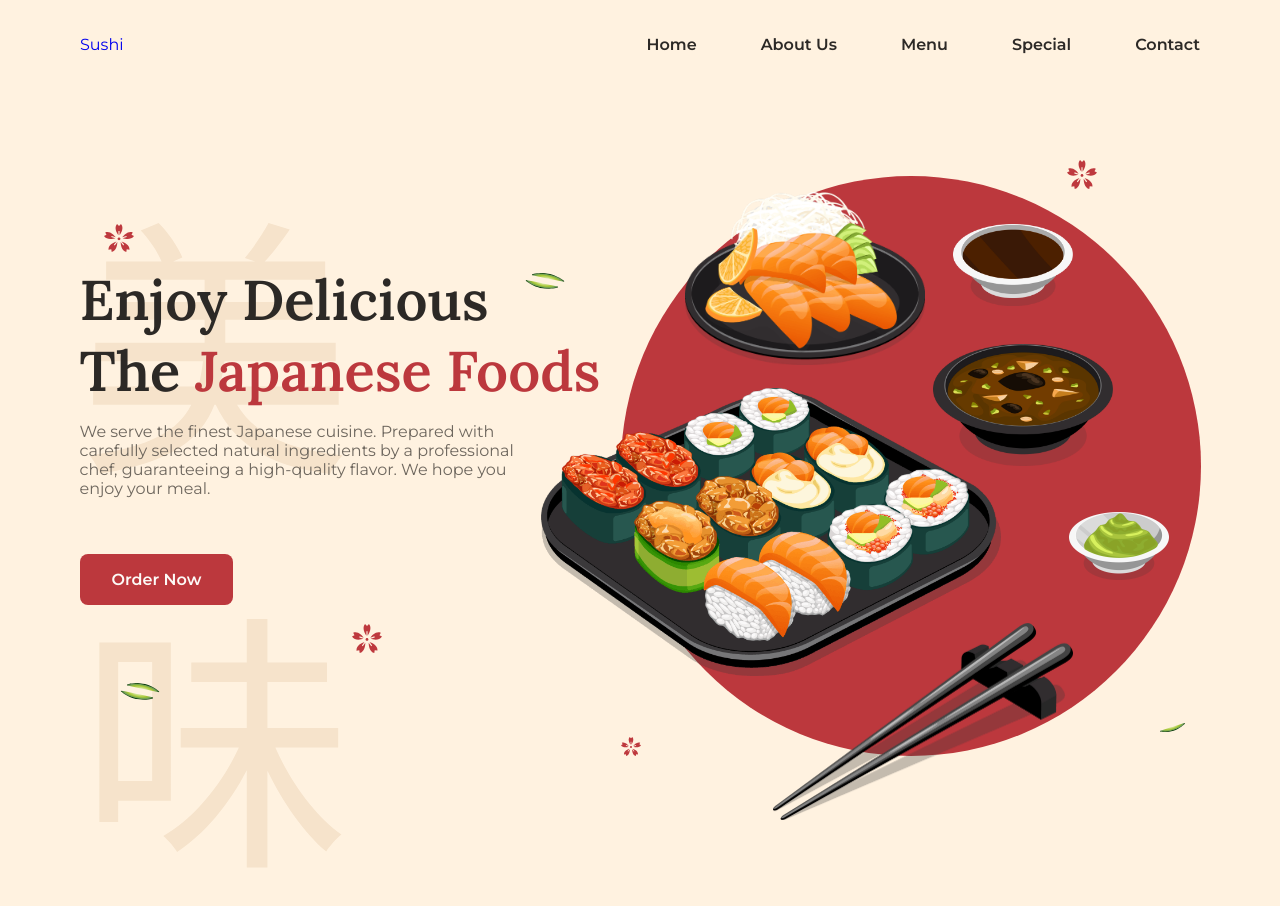
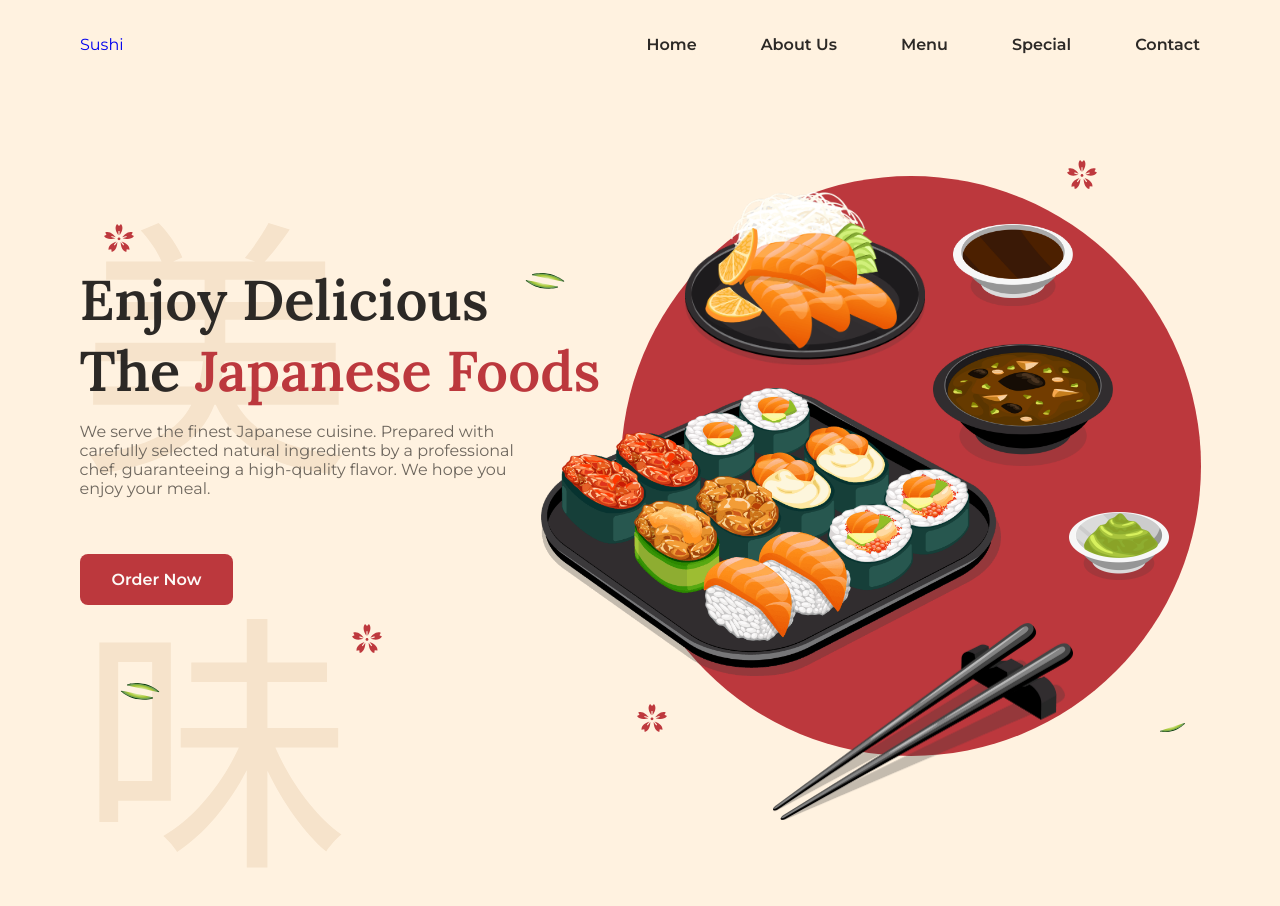
Before and after one commit to erickdc7/responsive-sushi-website-2, a plain HTML site: page index.html in a window 1280 px wide. Shown: the top 906 px of the page. Drawn offline with nearby package versions, Linux system fonts and the light colour scheme.

Commit message:
add img styles

```diff
--- a/assets/css/styles.css
+++ b/assets/css/styles.css
@@ -538,6 +538,12 @@ img {
     width: 30px;
     right: 6.5rem;
   }
+
+  .home__flower-4 {
+    width: 30px;
+    left: 1rem;
+    bottom: 1.5rem;
+  }
 }
 
 /* For 2K resolutions <> */
```
